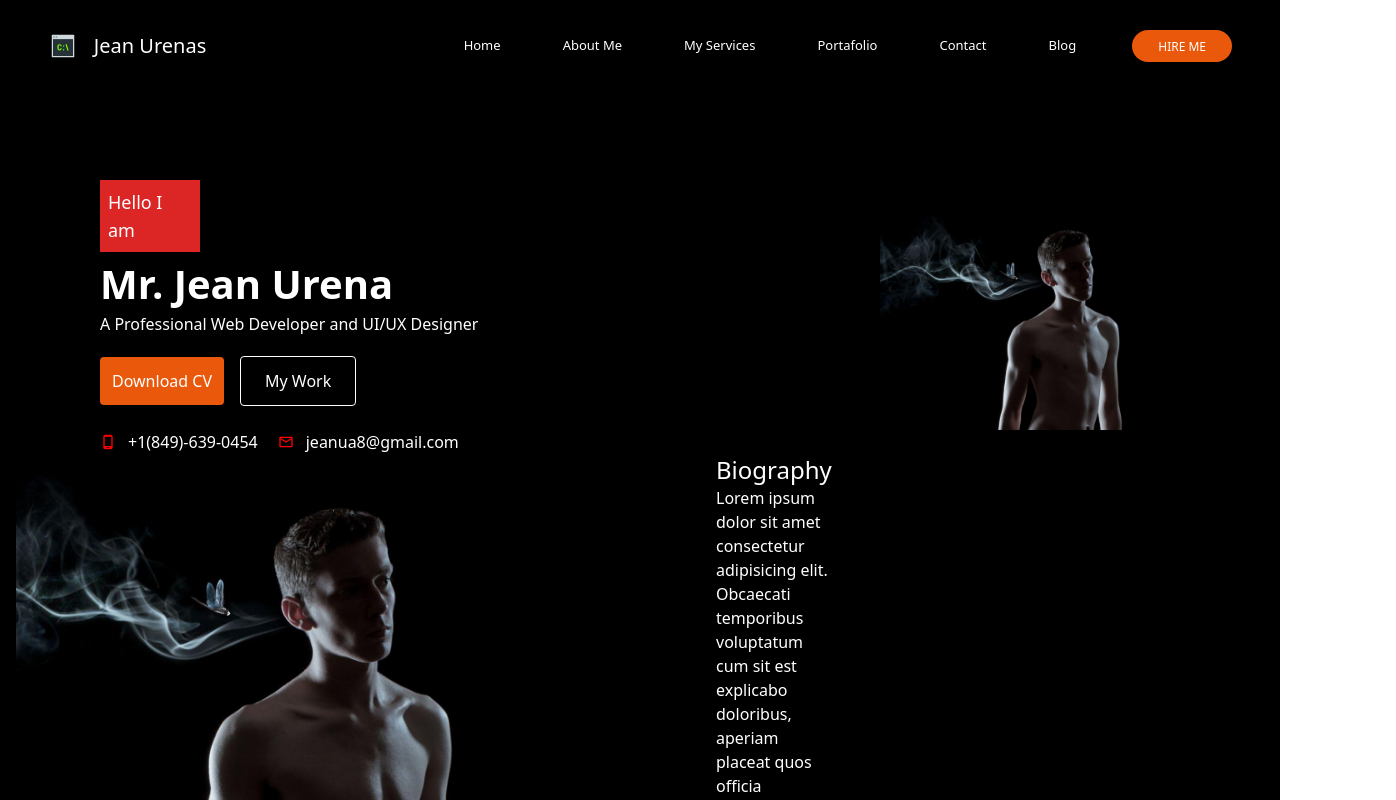
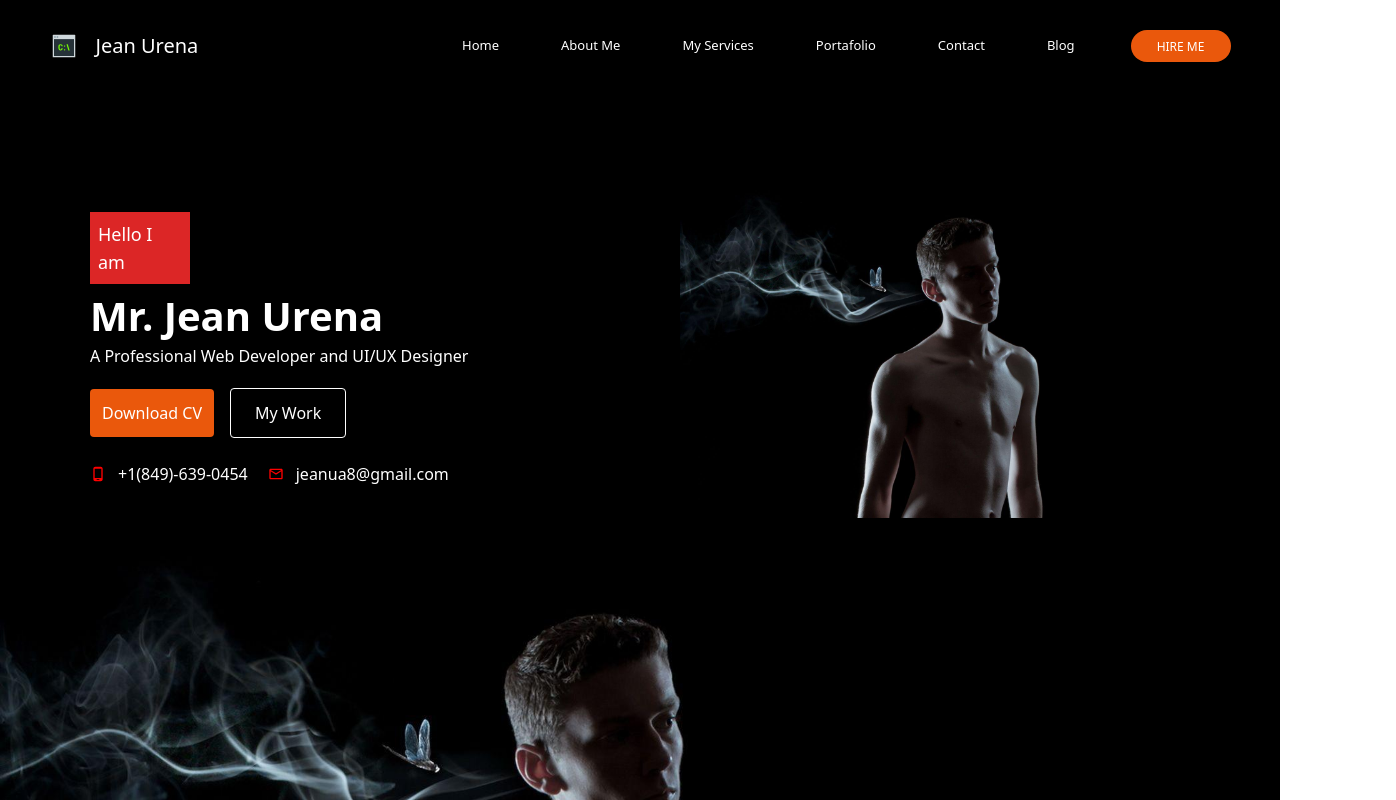
Before and after one commit to JPUrenaDev/portafolio2024, a React (Vite) app: page / in a window 1280 px wide. Shown: the top 800 px of the page, 1396 px wide, since content can reach past the window. Built offline with nearby package versions, Linux system fonts and the light colour scheme.

Commit message:
last update

```diff
--- a/src/features/AboutMe.jsx
+++ b/src/features/AboutMe.jsx
@@ -2,10 +2,10 @@ import React from "react";
 
 export const AboutMe = () => {
   return (
-    <article className="text-white  ml-4 flex  w-[700px]">
+    <article className="text-white   mt-4 flex   w-full h-full items-center ">
       <img
         src="./images/wp4445835.jpg"
-        className=" w-[100%]   object-cover"
+        className=" h-full object-cover w-full"
       ></img>
       <div>
         {" "}
--- a/src/features/ExperienceBanner.jsx
+++ b/src/features/ExperienceBanner.jsx
@@ -2,7 +2,7 @@ import React from "react";
 
 export const ExperienceBanner = () => {
   return (
-    <div class=" sm:w-[900px]  m-auto mt-[100px] flex p-3 items-center pl-4 bg-gradient-to-r from-orange-200 via-orange-500 to-orange-600">
+    <div class=" w-[900px]  m-auto mt-[100px] flex p-3 items-center pl-4 bg-gradient-to-r from-orange-200 via-orange-500 to-orange-600">
       <div className="text-white  w-screen justify-between flex items-center gap-5 mt-6">
         <div className="flex flex-col text-black">
           <h1 className="font-bold text-black text-center">1+</h1>
--- a/src/features/MainInformation.jsx
+++ b/src/features/MainInformation.jsx
@@ -5,9 +5,9 @@ export const MainInformation = () => {
   return (
     <article
       id="mainInformation"
-      className="sm:flex sm:items-center md:flex-row flex-col  mt-[100px] w-[100%]   justify-around "
+      className=" flex items-center mt-[100px] w-full m-auto pl-[90px] justify-between "
     >
-      <div className="ml-[100px] w-full h-full">
+      <div className="w-[700px] h-full  ">
         <h3 className="text-white bg-red-600 mb-4 p-2 flex justify-center w-[100px]">
           <label>Hello I am</label>
         </h3>
@@ -23,7 +23,7 @@ export const MainInformation = () => {
             My Work
           </button>
         </div>
-        <div className="flex items-center  gap-5 ">
+        <div className="flex items-center  gap-5">
           <div className="flex items-center gap-3">
             <MdOutlinePhoneAndroid color="red" />
             <h6 className="text-white">+1(849)-639-0454</h6>
@@ -37,7 +37,7 @@ export const MainInformation = () => {
 
       <img
         src="./images/wp4445835.jpg"
-        className=" object-cover h-[100%] w-[400px]"
+        className=" object-cover h-full w-[600px]"
       ></img>
     </article>
   );
--- a/src/index.css
+++ b/src/index.css
@@ -22,5 +22,4 @@
 }
 
 #root {
-  height: 100vh;
 }
--- a/src/root/Root.jsx
+++ b/src/root/Root.jsx
@@ -7,7 +7,7 @@ import { AboutMe } from "../features/AboutMe";
 export const Root = () => {
   return (
     <>
-      <div className="bg-black h-full w-full scroll-smooth ">
+      <div className="bg-black scroll-smooth h-full w-full">
         <Header />
         <MainInformation />
         <AboutMe />
--- a/src/ui/Header.jsx
+++ b/src/ui/Header.jsx
@@ -28,7 +28,7 @@ export const Header = () => {
           <FcCommandLine size={30} />
         </Animation>
         <Link className="  text-white sm:text-[20px] ml-[10px] text-[20px] font-extralight font-Pacifico hover:bg-orange-600  ">
-          Jean Urenas
+          Jean Urena
         </Link>
       </div>
 
```
